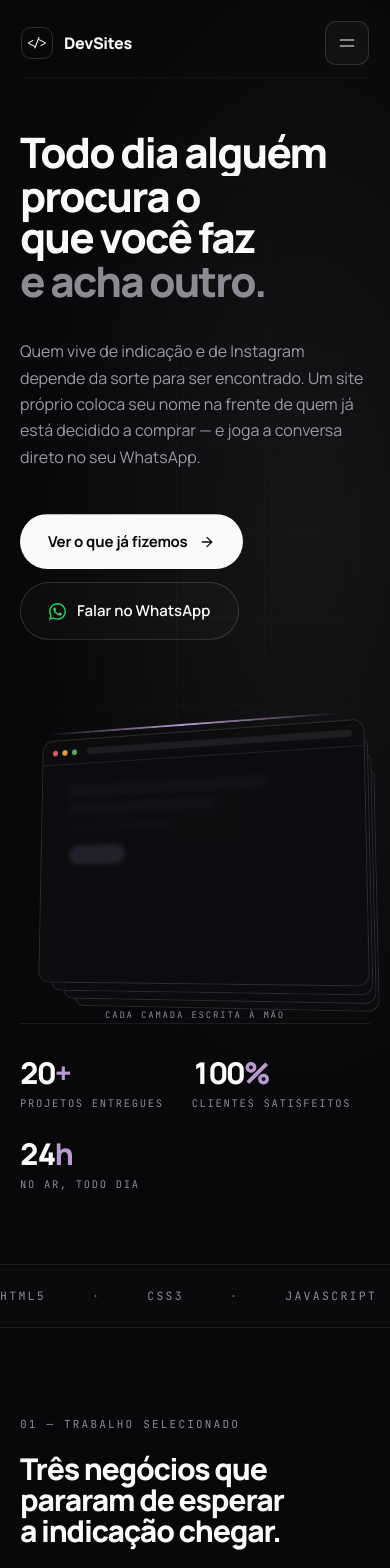
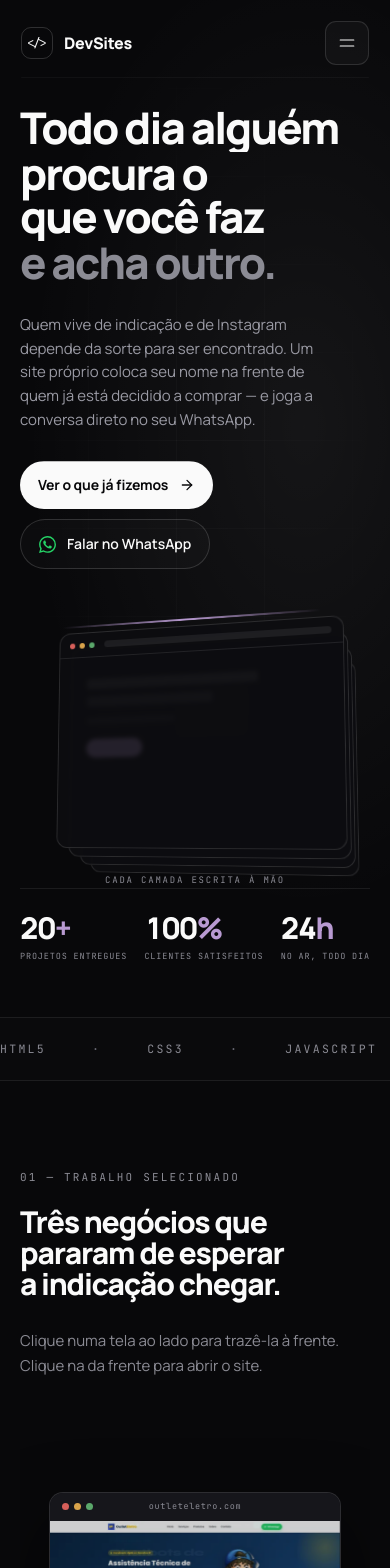
Before and after one commit to MalikLaet/PortfolioSites, a React (Vite) app: page / in a window 390 px wide. Shown: the top 1568 px of the page. Built offline with nearby package versions, Linux system fonts and the light colour scheme.

Commit message:
fix: improve hero responsiveness on mobile

```diff
--- a/src/components/sections/Hero.module.css
+++ b/src/components/sections/Hero.module.css
@@ -170,3 +170,44 @@
   text-transform: uppercase;
   color: var(--muted);
 }
+
+@media (max-width: 480px) {
+  .hero {
+    min-height: auto;
+    padding: 106px 0 54px;
+  }
+
+  .headline {
+    margin-bottom: 26px;
+    font-size: clamp(38px, 11.2vw, 48px);
+    line-height: 0.99;
+  }
+
+  .subtitle {
+    max-width: 34ch;
+    margin-bottom: 30px;
+    font-size: 15px;
+    line-height: 1.58;
+  }
+
+  .actions {
+    gap: 10px;
+    margin-bottom: 54px;
+  }
+
+  .primary,
+  .secondary {
+    min-height: 48px;
+    padding: 13px 18px;
+    font-size: 14px;
+  }
+
+  .statsRow {
+    justify-content: space-between;
+    gap: 12px;
+    padding-top: 24px;
+  }
+
+  .statValue { font-size: 30px; }
+  .statLabel { font-size: 8.5px; letter-spacing: 0.1em; }
+}
--- a/src/components/sections/MobileStack.module.css
+++ b/src/components/sections/MobileStack.module.css
@@ -13,6 +13,22 @@
   .root {
     display: block;
   }
+}
+
+@media (max-width: 480px) {
+  .root {
+    max-width: 300px;
+    margin-top: 34px;
+  }
+
+  .plane { transform: rotateX(8deg) rotateY(-9deg); }
+  .layer:nth-child(2) { transform: translateZ(-34px) translateY(11px); }
+  .layer:nth-child(3) { transform: translateZ(-68px) translateY(22px); }
+  .layer:nth-child(4) { transform: translateZ(-102px) translateY(33px); }
+  .heroBand { padding: 28px 15px 0; }
+  .cardRow,
+  .footerGrid { padding-inline: 15px; }
+  .caption { margin-top: 20px; font-size: 8px; }
 }
 
 .plane {
```
